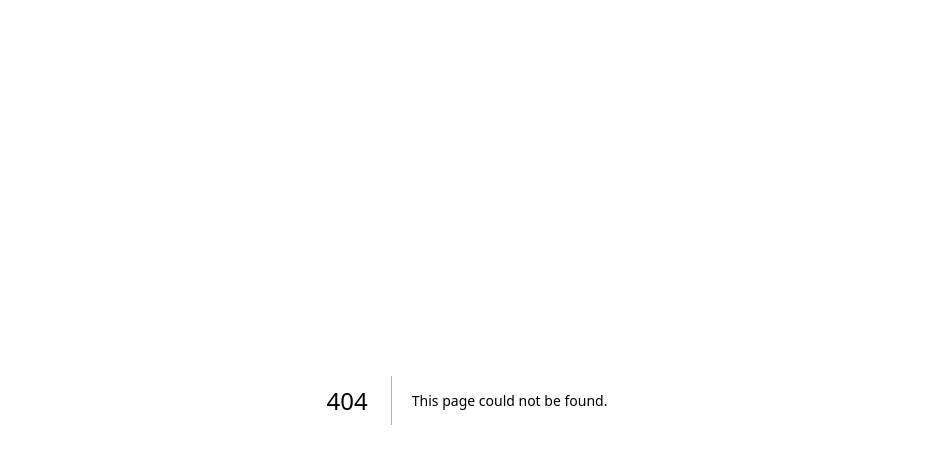
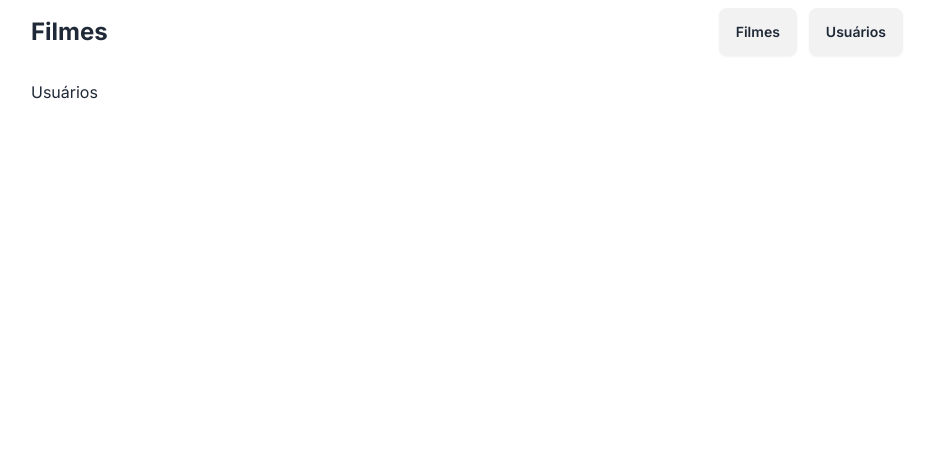
Before and after one commit to MatheusSGomes/fullstack-movies, a Next.js app in the folder frontend/: page /users in a window 1280 px wide. Before the commit this address had no page. Shown: the top 464 px of the page, without its empty margins (173-1107 px from the left). Built offline with nearby package versions, Linux system fonts and the light colour scheme.

Commit message:
style: add layout change

```diff
--- a/frontend/app/components/AddUser.tsx
+++ b/frontend/app/components/AddUser.tsx
@@ -63,7 +63,7 @@ const AddUser = () => {
                             placeholder="Senha"
                             className="input input-bordered w-full"
                         />
-                        <button type='submit' className='btn w-full'>Cadastrar</button>
+                        <button type='submit' className='btn btn-primary w-full'>Cadastrar</button>
                     </div>
                 </form>
             </Modal>
--- a/frontend/app/components/User.tsx
+++ b/frontend/app/components/User.tsx
@@ -77,7 +77,7 @@ const User: React.FC<UserProps> = ({ user }) => {
                                 className="input input-bordered w-full"
                                 required
                             />
-                            <button type='submit' className='btn w-full'>Atualizar</button>
+                            <button type='submit' className='btn btn-primary w-full'>Atualizar</button>
                         </div>
                     </form>
                 </Modal>
--- a/frontend/app/layout.tsx
+++ b/frontend/app/layout.tsx
@@ -1,5 +1,6 @@
 import type { Metadata } from "next";
 import { Inter } from "next/font/google";
+import Link from "next/link";
 import "./globals.css";
 
 const inter = Inter({ subsets: ["latin"] });
@@ -16,7 +17,22 @@ export default function RootLayout({
 }>) {
   return (
     <html lang="en">
-      <body className={inter.className}>{children}</body>
+      <body className={inter.className}>
+        <div className="bg-base-100">
+          <div className="navbar max-w-4xl mx-auto px-3">
+            <div className="navbar-start">
+              <Link href="/" className="text-2xl font-bold">Filmes</Link>
+            </div>
+            <div className="navbar-end gap-3">
+              <Link href="/movies" className="btn">Filmes</Link>
+              <Link href="/users" className="btn">Usuários</Link>
+            </div>
+          </div>
+        </div>
+        <div className="max-w-4xl mx-auto mt-4 px-3">
+          {children}
+        </div>
+      </body>
     </html>
   );
 }
--- /dev/null
+++ b/frontend/app/movies/page.tsx
@@ -0,0 +1,7 @@
+export default function Movies() {
+    return (
+        <>
+            <h1>Filmes</h1>
+        </>
+    );
+}
--- a/frontend/app/page.tsx
+++ b/frontend/app/page.tsx
@@ -1,32 +1,20 @@
 import { getAllUsers } from "@/api";
 import AddUser from "./components/AddUser";
 import UserList from "./components/UserList";
+import Link from "next/link";
 
 export default async function Home() {
 
   const users = await getAllUsers();
 
   return (
-    <div>
-      <div className="bg-base-100">
-        <div className="navbar max-w-4xl mx-auto px-3">
-          <div className="navbar-start">
-            <a className="text-2xl font-bold">Filmes</a>
-          </div>
-          <div className="navbar-end gap-3">
-            <a className="btn">Filmes</a>
-            <a className="btn">Usuários</a>
-          </div>
-        </div>
+    <main>
+      <div className='text-center my-5 flex flex-col gap-4'>
+        <h1 className="text-2xl font-bold">Usuários</h1>
+        <AddUser />
       </div>
 
-      <main className='max-w-4xl mx-auto mt-4 px-3'>
-        <div className='text-center my-5 flex flex-col gap-4'>
-          <h1 className="text-2xl font-bold">Usuários</h1>
-          <AddUser />
-        </div>
-        <UserList users={users.data} />
-      </main>
-    </div>
+      <UserList users={users.data} />
+    </main>
   );
 }
--- /dev/null
+++ b/frontend/app/users/page.tsx
@@ -0,0 +1,7 @@
+export default function Users() {
+    return (
+        <>
+            <h1>Usuários</h1>
+        </>
+    );
+}
```
